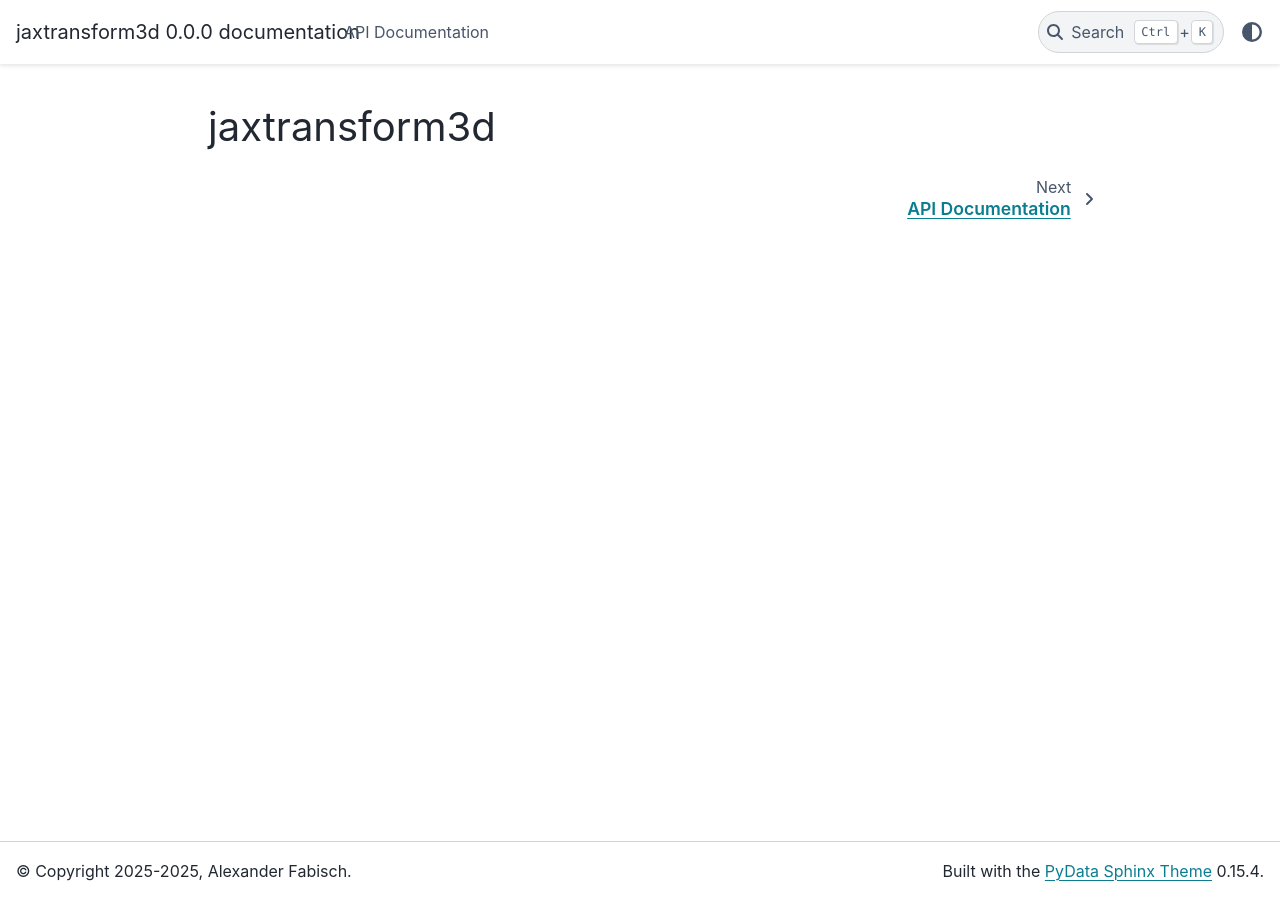
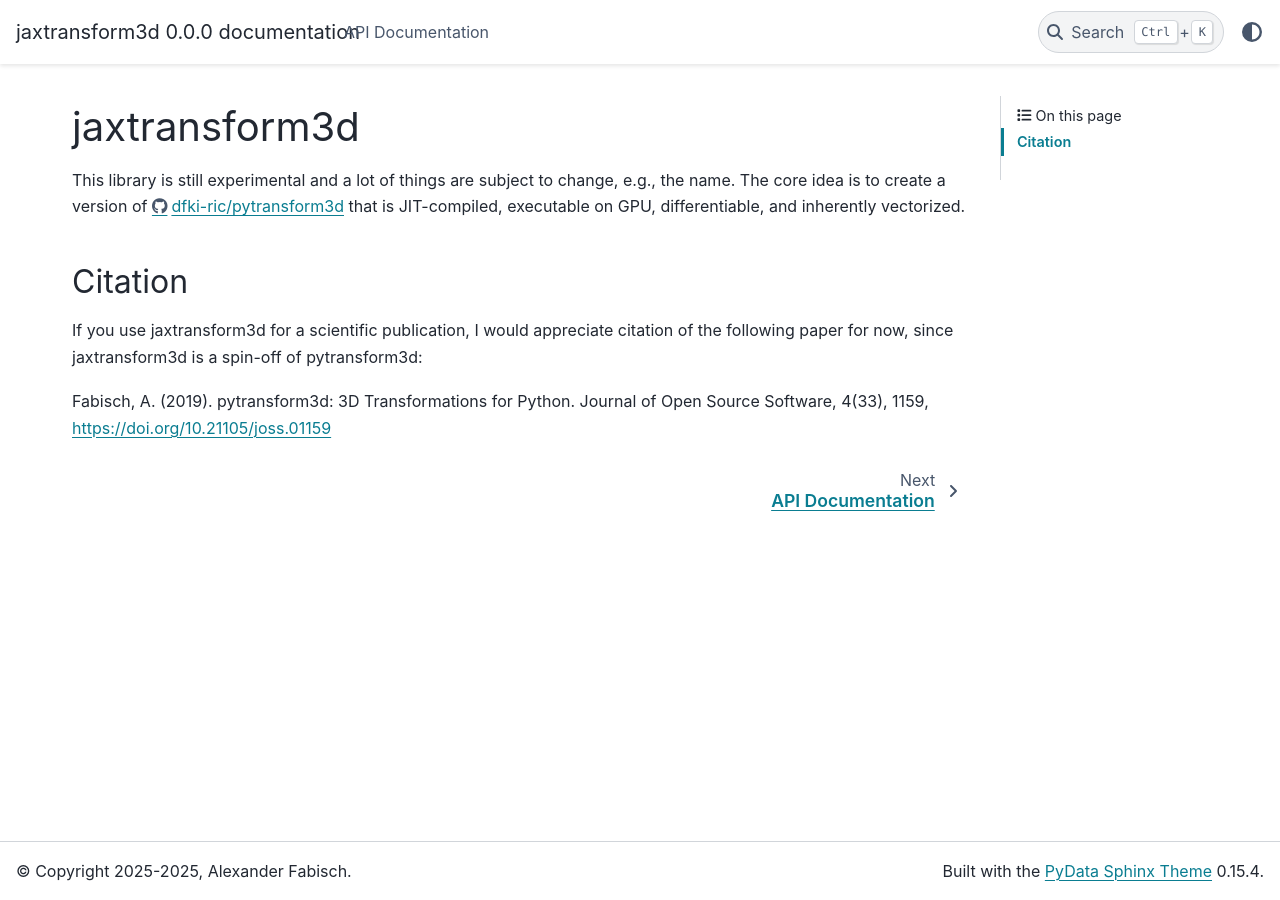
Before and after one commit to AlexanderFabisch/jaxtransform3d, a Sphinx documentation site: the page built from doc/source/index.rst, in a window 1280 px wide. Built offline with Sphinx 7.4.7 and the PyData theme 0.15.4, drawn with Linux system fonts in a browser that asks for light colours; pages that are not in the unit, such as notebooks, are missing from menus.

Commit message:
Add doc intro

```diff
--- a/doc/source/index.rst
+++ b/doc/source/index.rst
@@ -9,3 +9,21 @@ jaxtransform3d
 
    api
    _auto_examples/index
+
+This library is still experimental and a lot of things are subject to change,
+e.g., the name. The core idea is to create a version of
+https://github.com/dfki-ric/pytransform3d
+that is JIT-compiled, executable on GPU, differentiable, and inherently
+vectorized.
+
+--------
+Citation
+--------
+
+If you use jaxtransform3d for a scientific publication, I would appreciate
+citation of the following paper for now, since jaxtransform3d is a spin-off
+of pytransform3d:
+
+Fabisch, A. (2019). pytransform3d: 3D Transformations for Python.
+Journal of Open Source Software, 4(33), 1159,
+https://doi.org/10.21105/joss.01159
```
